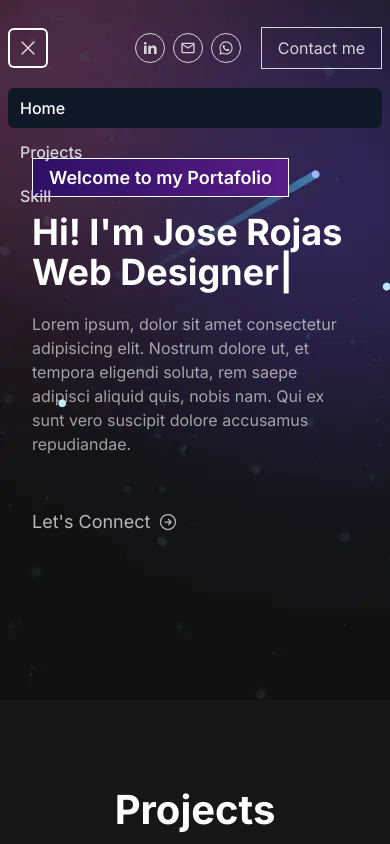
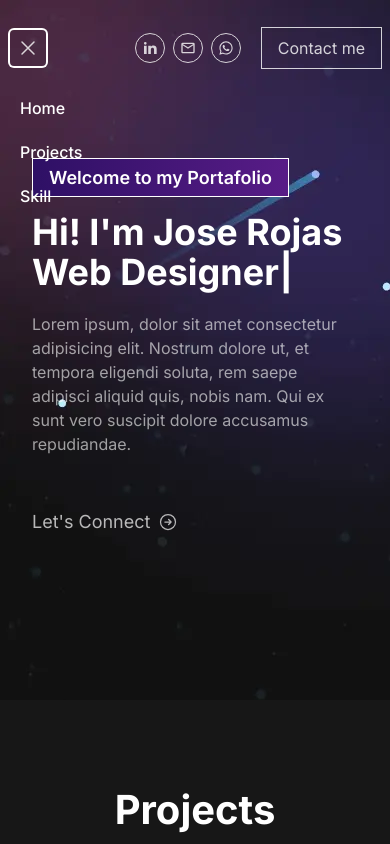
Before and after one commit to jgra1999/portafolio-2024, a Next.js app: page / in a window 390 px wide. Both pictures are taken after a click on the button "Open main menu". Shown: the top 844 px of the page. Built offline with nearby package versions, Linux system fonts and the light colour scheme; what tailwindcss-animated would draw is missing.

Commit message:
problem with function classNames fixed

```diff
--- a/src/components/Navbar.tsx
+++ b/src/components/Navbar.tsx
@@ -12,9 +12,9 @@ export default function Navbar() {
 		{ name: 'Skill', href: '#', current: false }
 	]
 
-	function classNames(...classes) {
+	/* function classNames(...classes) {
 		return classes.filter(Boolean).join(' ')
-	}
+	} */
 
 	return (
 		<Disclosure
@@ -109,12 +109,7 @@ export default function Navbar() {
 									key={item.name}
 									as='a'
 									href={item.href}
-									className={classNames(
-										item.current
-											? 'bg-gray-900 text-white'
-											: 'text-gray-300 hover:bg-gray-700 hover:text-white',
-										'block rounded-md px-3 py-2 text-base font-medium'
-									)}
+									className='block rounded-md px-3 py-2 text-base font-medium'
 									aria-current={item.current ? 'page' : undefined}
 								>
 									{item.name}
```
